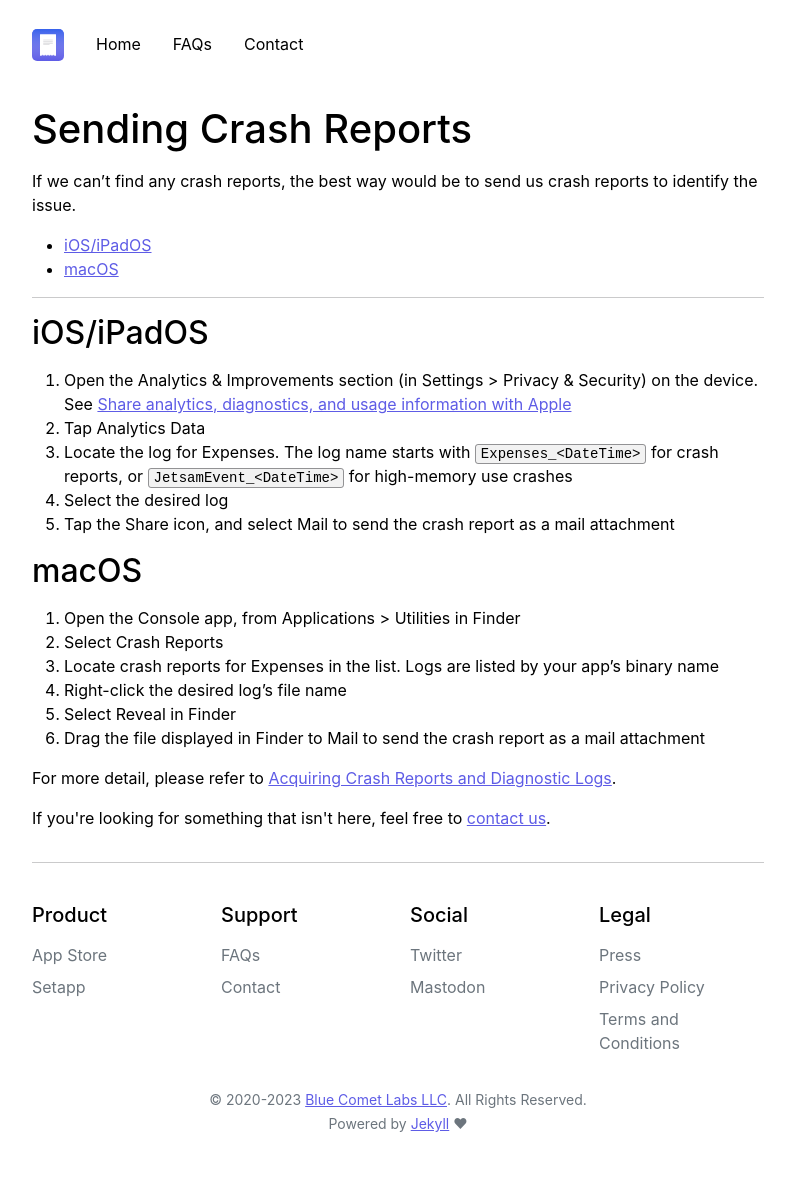
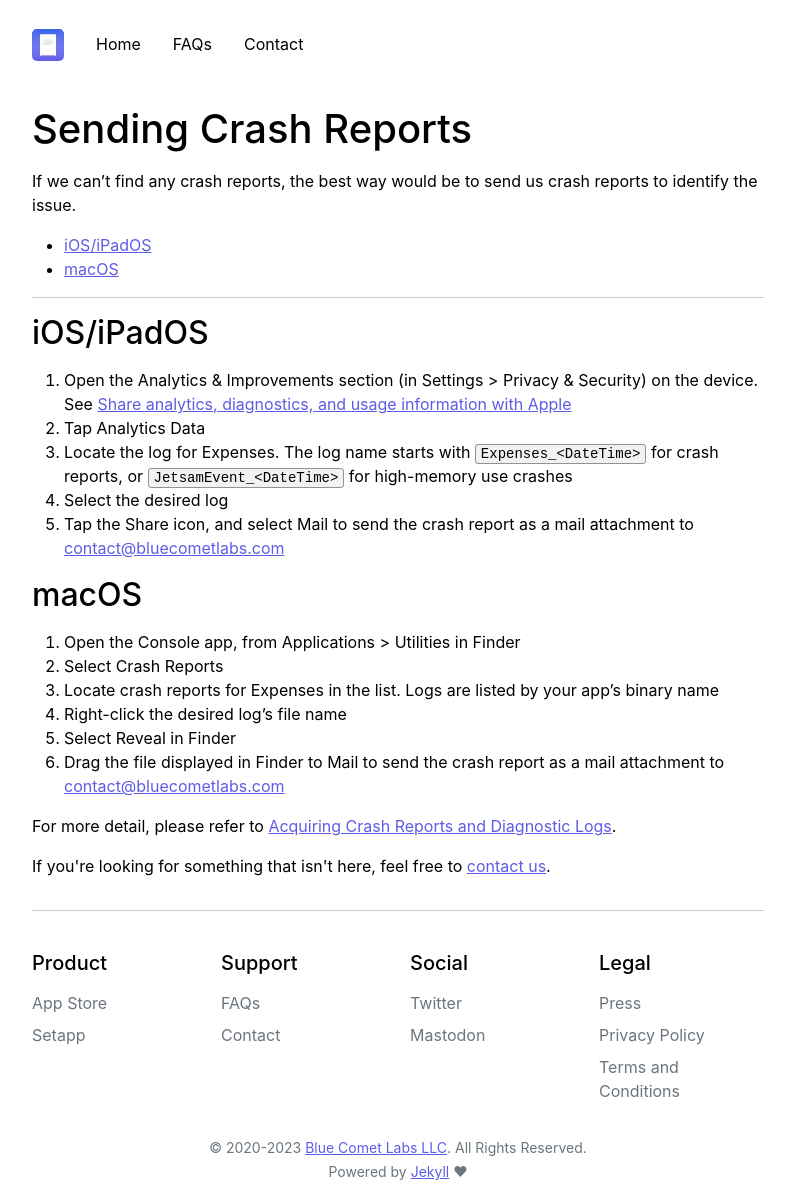
Before and after one commit to bluecometlabs/getexpenses.app, a Jekyll site: the page built from pages/faq/sending-crash-reports.md, in a window 1280 px wide. Shown: the whole page, without its empty margins (242-1037 px from the left). Built offline with Jekyll 4.4.1, drawn with Linux system fonts in a browser that asks for light colours; before the commit the page ends 1151 px from its top, so only the background shows below that.

Commit message:
Add contact email

```diff
--- a/pages/faq/sending-crash-reports.md
+++ b/pages/faq/sending-crash-reports.md
@@ -19,7 +19,7 @@
 2. Tap Analytics Data
 3. Locate the log for Expenses. The log name starts with `Expenses_<DateTime>` for crash reports, or `JetsamEvent_<DateTime>` for high-memory use crashes
 4. Select the desired log
-5. Tap the Share icon, and select Mail to send the crash report as a mail attachment
+5. Tap the Share icon, and select Mail to send the crash report as a mail attachment to [contact@bluecometlabs.com](mailto:contact@bluecometlabs.com)
 
 ## macOS
 
@@ -28,7 +28,7 @@
 3. Locate crash reports for Expenses in the list. Logs are listed by your app’s binary name
 4. Right-click the desired log’s file name
 5. Select Reveal in Finder
-6. Drag the file displayed in Finder to Mail to send the crash report as a mail attachment
+6. Drag the file displayed in Finder to Mail to send the crash report as a mail attachment to [contact@bluecometlabs.com](mailto:contact@bluecometlabs.com)
 
 For more detail, please refer to [Acquiring Crash Reports and Diagnostic Logs](https://developer.apple.com/documentation/xcode/acquiring-crash-reports-and-diagnostic-logs#locate-crash-reports-and-memory-logs-on-the-device).
 
```
